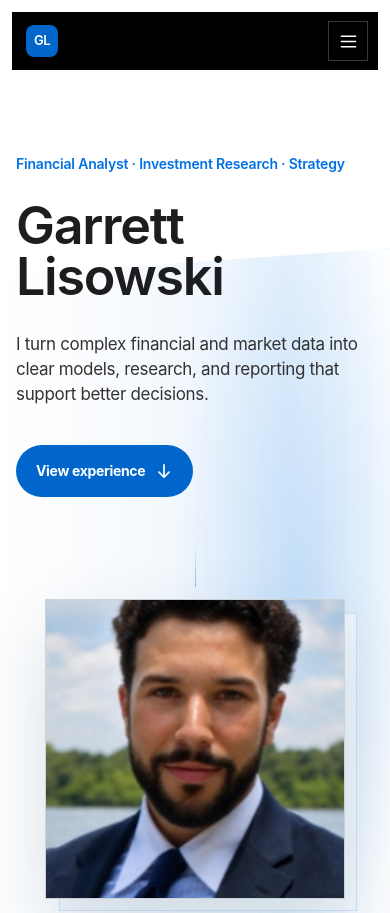
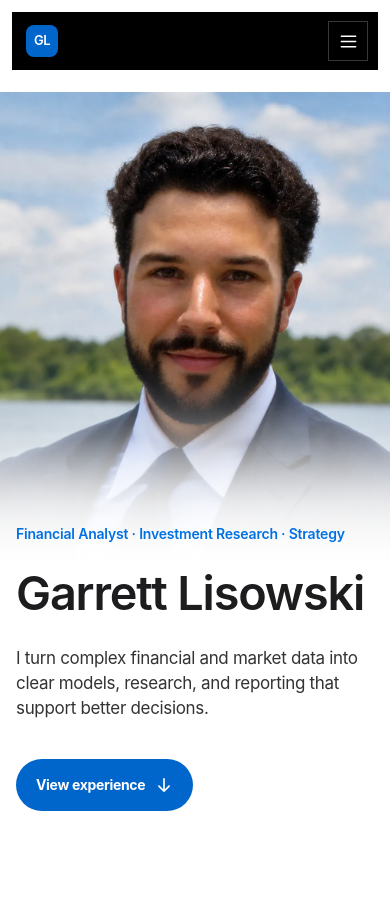
Before and after one commit to garrettistrading/GarrettLisowski.com, a Next.js app: page / in a window 390 px wide. Shown: the top 913 px of the page. Built offline with nearby package versions, Linux system fonts and the light colour scheme.

Commit message:
fix: rebuild hero portrait treatment

```diff
--- a/app/globals.css
+++ b/app/globals.css
@@ -143,33 +143,25 @@ ul { margin: 0; padding: 0; }
 .mobile-navigation { display: none; }
 
 .portfolio-hero {
-  align-items: center;
-  display: grid;
-  gap: clamp(34px, 5vw, 72px);
-  grid-template-columns: minmax(0, 1.16fr) minmax(340px, 0.84fr);
+  align-items: stretch;
+  display: grid;
+  gap: 0;
+  grid-template-columns: clamp(440px, 41vw, 592px) minmax(0, 1fr);
   isolation: isolate;
-  margin: 0 auto;
-  min-height: 780px;
-  padding: 148px 0 88px;
+  min-height: 760px;
+  padding: 116px 0 0;
   position: relative;
-  width: var(--container);
-}
-
-.candidate-hero::before {
-  background:
-    radial-gradient(ellipse 46% 74% at 78% 46%, rgba(0, 113, 227, .16), transparent 72%),
-    linear-gradient(90deg, rgba(255, 255, 255, 0) 0%, rgba(245, 249, 253, .72) 32%, rgba(224, 238, 252, .78) 73%, rgba(250, 252, 255, .34) 100%);
-  border-bottom: 1px solid rgba(0, 102, 204, .09);
-  border-top: 1px solid rgba(0, 102, 204, .07);
-  clip-path: polygon(0 7%, 100% 0, 100% 92%, 0 100%);
-  content: "";
-  inset: 188px -42px 74px -42px;
-  pointer-events: none;
-  position: absolute;
-  z-index: -1;
-}
-
-.hero-statement { align-self: center; max-width: 720px; padding: 36px 0; position: relative; z-index: 1; }
+  width: 100%;
+}
+
+.hero-statement {
+  align-self: center;
+  margin-left: -72px;
+  max-width: 820px;
+  padding: 70px clamp(48px, 7vw, 112px) 70px clamp(34px, 4vw, 64px);
+  position: relative;
+  z-index: 2;
+}
 
 .intro-line,
 .portfolio-section-heading > p,
@@ -215,47 +207,38 @@ ul { margin: 0; padding: 0; }
 .hero-cta-row { align-items: center; display: flex; gap: 26px; margin-top: 38px; }
 
 .hero-portrait {
-  justify-self: end;
+  align-self: stretch;
+  justify-self: stretch;
   margin: 0;
-  max-width: 438px;
+  min-height: 644px;
   position: relative;
   width: 100%;
   z-index: 1;
 }
 
-.hero-portrait::before {
-  background: rgba(242, 247, 252, .84);
-  border: 1px solid rgba(0, 102, 204, .14);
+.hero-portrait::after {
+  background: linear-gradient(90deg, transparent 52%, rgba(255, 255, 255, .08) 62%, rgba(255, 255, 255, .58) 82%, #ffffff 100%);
   content: "";
-  inset: 22px -20px -20px 22px;
+  inset: 0;
+  pointer-events: none;
   position: absolute;
 }
 
-.hero-portrait::after {
-  background: linear-gradient(90deg, rgba(0, 102, 204, 0), rgba(0, 102, 204, .42));
-  content: "";
-  height: 1px;
-  position: absolute;
-  right: calc(100% + 18px);
-  top: 51%;
-  width: clamp(52px, 8vw, 112px);
-}
-
 .hero-portrait-frame {
-  aspect-ratio: 1;
-  background: #e8f0f5;
-  border: 1px solid rgba(0, 0, 0, .12);
+  height: 100%;
+  min-height: 644px;
   overflow: hidden;
   position: relative;
-  box-shadow: 0 34px 76px rgba(10, 55, 92, .14);
 }
 
 .hero-portrait-frame img {
   display: block;
-  height: auto;
-  max-width: none;
-  transform: translate(-15.25%, -15.25%);
-  width: 144%;
+  height: 100%;
+  object-fit: cover;
+  object-position: center 34%;
+  width: 100%;
+  -webkit-mask-image: linear-gradient(90deg, #000 0%, #000 56%, rgba(0, 0, 0, .88) 69%, rgba(0, 0, 0, .34) 86%, transparent 100%);
+  mask-image: linear-gradient(90deg, #000 0%, #000 56%, rgba(0, 0, 0, .88) 69%, rgba(0, 0, 0, .34) 86%, transparent 100%);
 }
 
 .primary-action,
@@ -1363,7 +1346,8 @@ ul { margin: 0; padding: 0; }
 @media (max-width: 1080px) {
   :root { --container: min(100% - 56px, 1100px); }
   .desktop-nav-links { gap: 20px; }
-  .portfolio-hero { gap: 42px; grid-template-columns: 1fr 0.78fr; }
+  .portfolio-hero { grid-template-columns: clamp(440px, 43vw, 500px) minmax(0, 1fr); }
+  .hero-statement { margin-left: -60px; padding-left: 34px; padding-right: 40px; }
   .hero-analysis { min-height: 480px; }
   .project-feature,
   .project-feature-reversed { gap: 5%; grid-template-columns: 1.05fr .95fr; }
@@ -1392,11 +1376,17 @@ ul { margin: 0; padding: 0; }
   .mobile-navigation { background: var(--ink); color: var(--on-dark); display: grid; margin: -1px auto 0; padding: 8px 14px 16px; width: calc(100vw - 24px); }
   .mobile-navigation a { border-top: 1px solid rgba(255,255,255,.14); font-size: 15px; padding: 14px 0; }
 
-  .portfolio-hero { gap: 66px; grid-template-columns: 1fr; min-height: auto; padding: 138px 0 74px; }
-  .candidate-hero::before { clip-path: polygon(0 4%, 100% 0, 100% 95%, 0 100%); inset: 248px -20px 24px; }
+  .portfolio-hero { grid-template-columns: 1fr; min-height: auto; padding: 92px 0 74px; }
   .hero-statement h1 { font-size: clamp(54px, 12vw, 78px); }
-  .hero-portrait { justify-self: center; max-width: 360px; }
-  .hero-portrait::after { background: linear-gradient(180deg, rgba(0, 102, 204, 0), rgba(0, 102, 204, .42)); height: 40px; left: 50%; right: auto; top: -52px; width: 1px; }
+  .hero-statement { margin: -104px auto 0; max-width: 680px; padding: 28px 0 0; width: var(--container); }
+  .hero-portrait,
+  .hero-portrait-frame { min-height: 560px; }
+  .hero-portrait::after { background: linear-gradient(180deg, transparent 54%, rgba(255, 255, 255, .12) 65%, rgba(255, 255, 255, .76) 86%, #ffffff 100%); }
+  .hero-portrait-frame img {
+    object-position: center 30%;
+    -webkit-mask-image: linear-gradient(180deg, #000 0%, #000 58%, rgba(0, 0, 0, .86) 72%, rgba(0, 0, 0, .28) 89%, transparent 100%);
+    mask-image: linear-gradient(180deg, #000 0%, #000 58%, rgba(0, 0, 0, .86) 72%, rgba(0, 0, 0, .28) 89%, transparent 100%);
+  }
   .hero-analysis { min-height: 490px; }
   .experience-section .portfolio-section-heading { margin-bottom: 58px; }
   .experience-evidence { grid-template-columns: 1fr; margin: 0 0 66px; }
@@ -1488,12 +1478,13 @@ ul { margin: 0; padding: 0; }
   :root { --container: calc(100vw - 32px); }
   body { font-size: 15px; }
   .site-nav .wordmark > span:last-child { display: none; }
-  .portfolio-hero { padding-top: 118px; }
-  .hero-statement h1 { font-size: 52px; }
+  .portfolio-hero { padding-top: 92px; }
+  .hero-statement h1 { font-size: clamp(44px, 12vw, 52px); }
   .hero-support { font-size: 17px; }
   .hero-cta-row { align-items: flex-start; flex-direction: column; gap: 12px; }
-  .hero-portrait { max-width: 300px; }
-  .hero-portrait::before { inset: 14px -12px -12px 14px; }
+  .hero-statement { margin-top: -76px; }
+  .hero-portrait,
+  .hero-portrait-frame { min-height: 480px; }
   .hero-analysis { min-height: 410px; padding: 17px; }
   .hero-analysis svg { margin: 25px 0 12px; }
   .experience-evidence div { align-items: center; }
--- a/app/page.tsx
+++ b/app/page.tsx
@@ -48,6 +48,18 @@ export default function Home() {
 
       <div id="content">
         <section className="portfolio-hero candidate-hero">
+          <figure className="hero-portrait">
+            <div className="hero-portrait-frame">
+              <Image
+                src="/assets/garrett-lisowski-headshot-portrait.webp"
+                alt="Garrett Lisowski"
+                width={1254}
+                height={1254}
+                priority
+                unoptimized
+              />
+            </div>
+          </figure>
           <div className="hero-statement">
             <p className="intro-line">Financial Analyst · Investment Research · Strategy</p>
             <h1>Garrett Lisowski</h1>
@@ -61,17 +73,6 @@ export default function Home() {
               </a>
             </div>
           </div>
-          <figure className="hero-portrait">
-            <div className="hero-portrait-frame">
-              <Image
-                src="/assets/garrett-lisowski-headshot.png"
-                alt="Garrett Lisowski"
-                width={400}
-                height={400}
-                priority
-              />
-            </div>
-          </figure>
         </section>
 
         <section className="experience-section" id="experience">
```
Also changed, not shown: public/assets/garrett-lisowski-headshot-portrait.webp (added).
